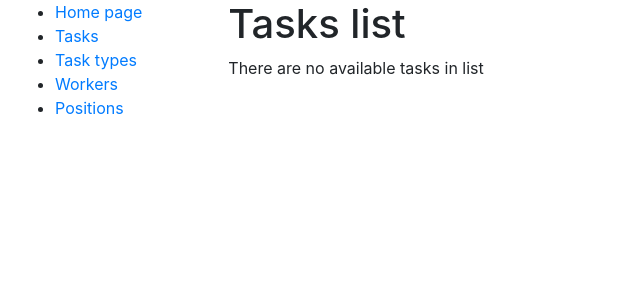
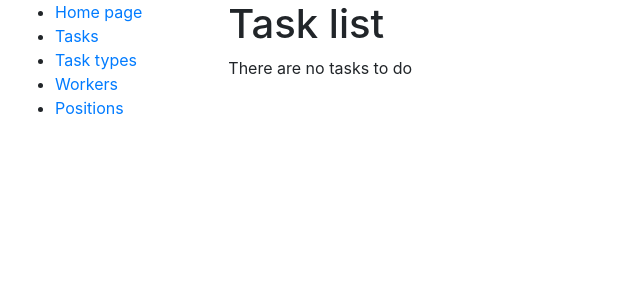
Before and after one commit to olia-trofymchuk/task-manager, a Django app: page /tasks/ in a window 1280 px wide. Shown: the top 300 px of the page, without its empty margins (0-640 px from the left). Run offline with Django 4.2, Linux system fonts and the light colour scheme; the visitor is signed in with stand-in values (Sample User, id 1); data that the repository does not hold is empty.

Commit message:
Add some template for task list page

```diff
--- a/templates/manager/task_list.html
+++ b/templates/manager/task_list.html
@@ -1,17 +1,17 @@
 {% extends "base.html" %}
 
 {% block content %}
-  <h1>Tasks list</h1>
+  <h1>Task list</h1>
   {% if task_list %}
     <ul>
       {% for task in task_list %}
         <li>
           <a href="{% url 'manager:task_detail' pk=task.id %} ">{{ task.id }}</a>
-          {{ task.name }} {{ task.task_type.name }} {{ task.is_completed }} {{ task.deadline }} {{ task.priority }}
+          {{ task.name }} ({{ task.task_type.name }})
         </li>
       {% endfor %}
     </ul>
   {% else %}
-    <p>There are no available tasks in list</p>
+    <p>There are no tasks to do</p>
   {% endif %}
 {% endblock %}
```
